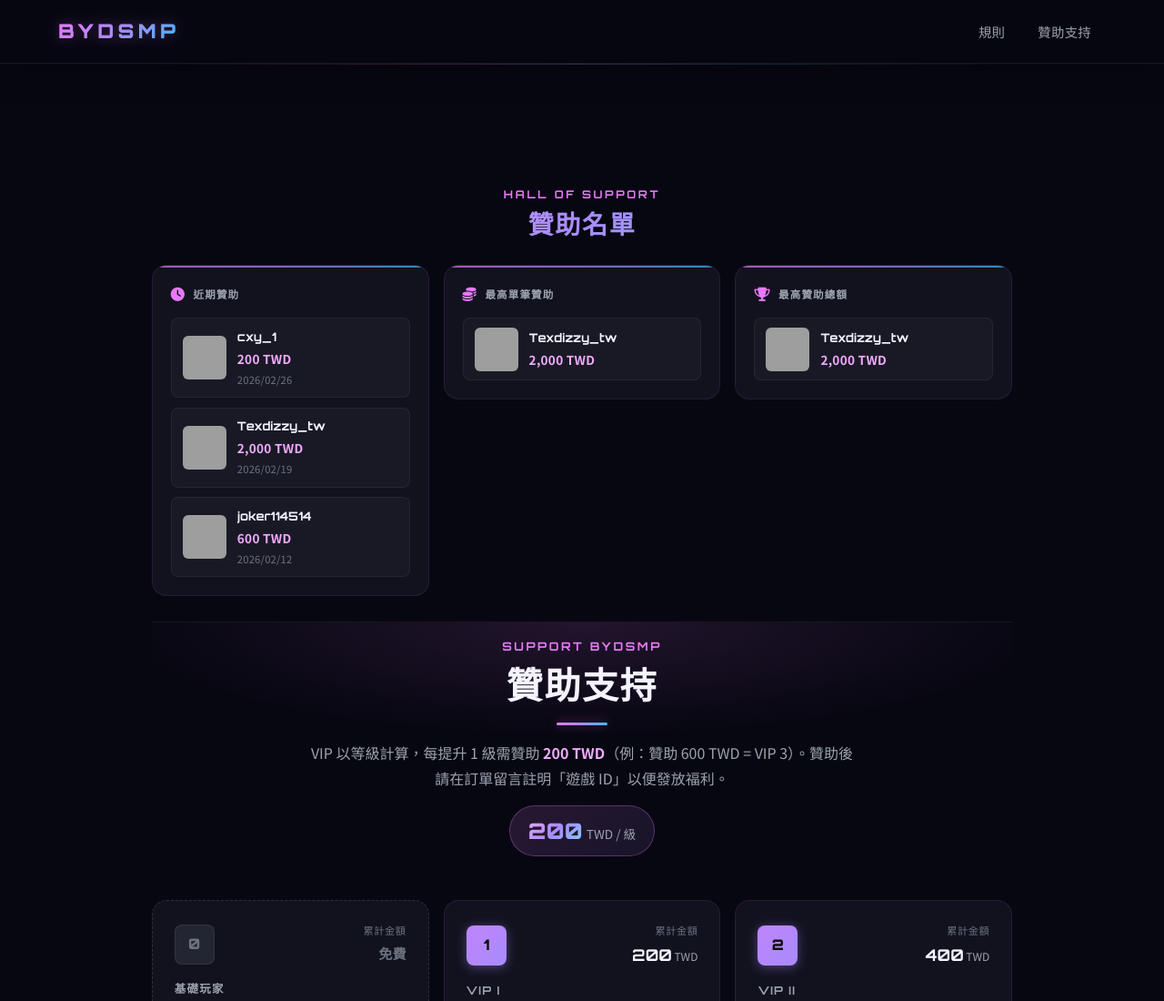
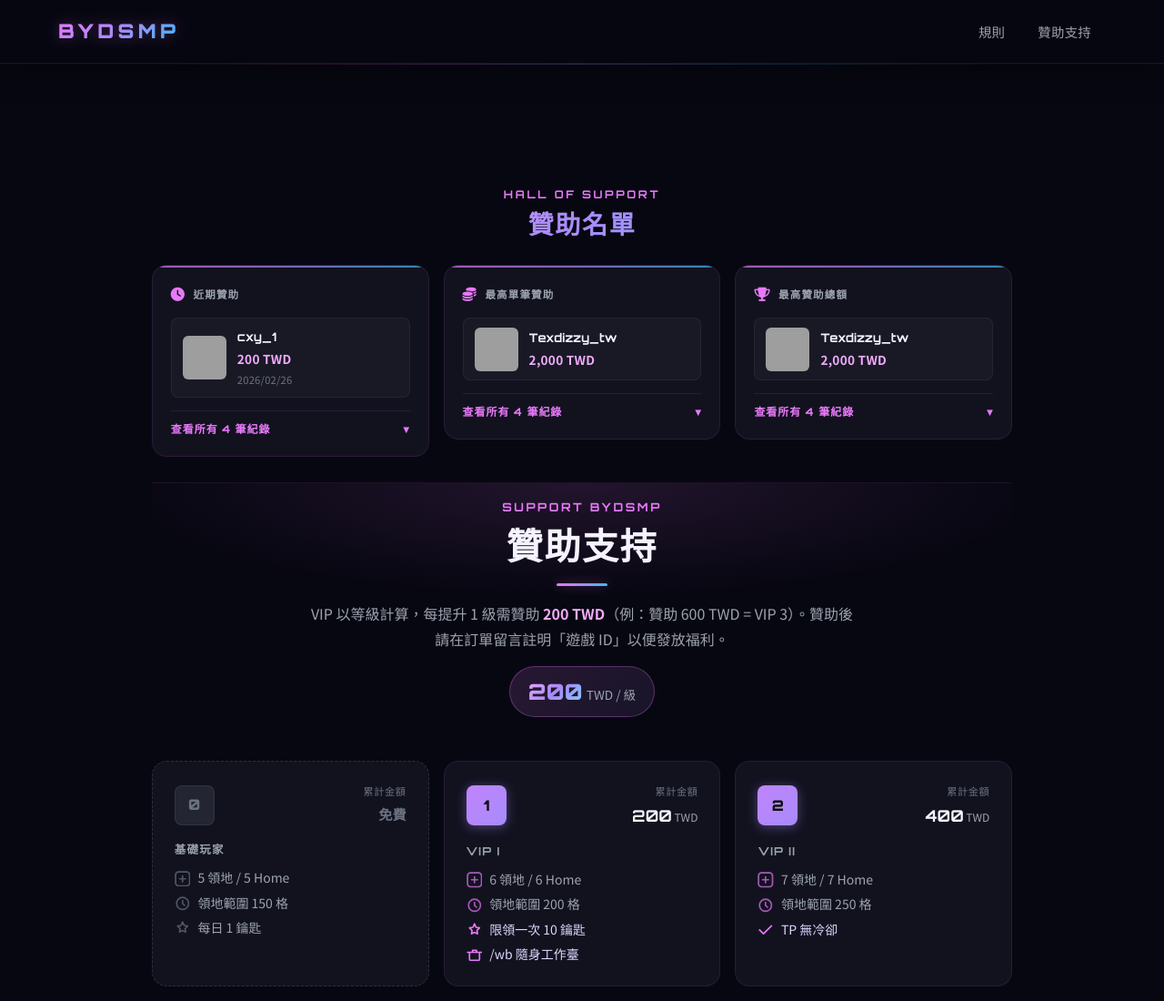
Before and after one commit to fyanji321-commits/bydsmp.com, a website: page sponsor.html in a window 1280 px wide. Shown: the top 1100 px of the page at 91% size. Drawn offline with Linux system fonts and the light colour scheme; grey boxes are pictures that could not be loaded.

Commit message:
新增贊助名單下拉選單功能以提升用戶體驗
- 在 CSS 中新增 .lb-dropdown 樣式以支持下拉選單的顯示與互動效果
- 更新 sponsorLeaderboard.js，重構卡片生成邏輯，新增下拉選單顯示所有贊助紀錄
- 調整統計計算邏輯以支持顯示所有贊助者的資料，並更新相關顯示邏輯

```diff
--- a/assets/css/components/sponsor.css
+++ b/assets/css/components/sponsor.css
@@ -724,6 +724,65 @@
     letter-spacing: 0.02em;
 }
 
+/* ─── 下拉選單 ─────────────────────────────────────── */
+.lb-dropdown {
+    margin-top: 0.85rem;
+    border-top: 1px solid var(--border-color);
+    padding-top: 0.65rem;
+}
+
+.lb-dropdown summary {
+    list-style: none;
+    cursor: pointer;
+    display: flex;
+    align-items: center;
+    gap: 0.4rem;
+    font-size: 0.75rem;
+    font-family: var(--font-heading);
+    font-weight: 700;
+    letter-spacing: 0.08em;
+    text-transform: uppercase;
+    color: var(--primary-color);
+    user-select: none;
+    transition: opacity var(--transition-fast);
+    outline: none;
+}
+
+.lb-dropdown summary::-webkit-details-marker {
+    display: none;
+}
+
+.lb-dropdown summary::after {
+    content: '▾';
+    display: inline-block;
+    transition: transform 0.25s ease;
+    margin-left: auto;
+}
+
+.lb-dropdown[open] summary::after {
+    transform: rotate(-180deg);
+}
+
+.lb-dropdown summary:hover {
+    opacity: 0.75;
+}
+
+.lb-dropdown summary:focus-visible {
+    outline: 2px solid var(--primary-color);
+    outline-offset: 2px;
+    border-radius: 2px;
+}
+
+.lb-dropdown .leaderboard-card__list {
+    margin-top: 0.75rem;
+    animation: lb-dropdown-in 0.22s ease both;
+}
+
+@keyframes lb-dropdown-in {
+    from { opacity: 0; transform: translateY(-6px); }
+    to   { opacity: 1; transform: translateY(0); }
+}
+
 /* ─── RWD ──────────────────────────────────────────── */
 @media (max-width: 1024px) {
     .leaderboard-grid {
--- a/assets/js/modules/sponsorLeaderboard.js
+++ b/assets/js/modules/sponsorLeaderboard.js
@@ -1,8 +1,8 @@
 // Sponsor Leaderboard Module
 // Fetches docs/sponsors.json and renders three stat cards:
-//   1. 近期贊助   – latest 3 entries by date (desc)
-//   2. 最高單筆   – single entry with highest amount
-//   3. 最高贊助總額 – player whose cumulative total is highest
+//   1. 近期贊助   – latest entry by date, dropdown lists all by date desc
+//   2. 最高單筆   – single entry with highest amount, dropdown lists all by amount desc
+//   3. 最高贊助總額 – player whose cumulative total is highest, dropdown lists all totals desc
 (function () {
     'use strict';
 
@@ -19,13 +19,10 @@
     }
 
     function formatDate(dateStr) {
-        // "2026-02-26" → "2026/02/26"
         return dateStr ? dateStr.replace(/-/g, '/') : '';
     }
 
     // Build a single player card element
-    // { sponsor, displayAmount, showDate }
-    // showDate: boolean — render the date tag (used for 近期贊助)
     function buildPlayerCard(cardOpts) {
         var sponsor = cardOpts.sponsor;
         var displayAmount = cardOpts.displayAmount;
@@ -71,9 +68,10 @@
     }
 
     // Build a leaderboard card element
+    // opts: { id, icon, heading, topPlayer, allPlayers, showDate, totalCount }
+    // topPlayer: { sponsor, displayAmount } — shown as main card
+    // allPlayers: array of { sponsor, displayAmount } — shown in dropdown
     function buildCard(opts) {
-        // opts: { id, icon, heading, players }
-        // players: array of { sponsor, displayAmount }
         var card = document.createElement('div');
         card.className = 'leaderboard-card';
         card.id = opts.id;
@@ -93,45 +91,75 @@
         header.appendChild(heading);
         card.appendChild(header);
 
-        var list = document.createElement('div');
-        list.className = 'leaderboard-card__list';
+        // Main display: single top player
+        var mainList = document.createElement('div');
+        mainList.className = 'leaderboard-card__list';
+        mainList.appendChild(buildPlayerCard({
+            sponsor: opts.topPlayer.sponsor,
+            displayAmount: opts.topPlayer.displayAmount,
+            showDate: opts.showDate
+        }));
+        card.appendChild(mainList);
 
-        var cardShowDate = opts.showDate || false;
-        opts.players.forEach(function (item) {
-            list.appendChild(buildPlayerCard({ sponsor: item.sponsor, displayAmount: item.displayAmount, showDate: cardShowDate }));
+        // Dropdown: all records
+        if (opts.allPlayers && opts.allPlayers.length > 0) {
+            var details = document.createElement('details');
+            details.className = 'lb-dropdown';
+
+            var summary = document.createElement('summary');
+            summary.textContent = '查看所有 ' + opts.totalCount + ' 筆紀錄';
+            details.appendChild(summary);
+
+            var dropList = document.createElement('div');
+            dropList.className = 'leaderboard-card__list';
+            opts.allPlayers.forEach(function (item) {
+                dropList.appendChild(buildPlayerCard({
+                    sponsor: item.sponsor,
+                    displayAmount: item.displayAmount,
+                    showDate: opts.showDate
+                }));
             });
+            details.appendChild(dropList);
+            card.appendChild(details);
+        }
 
-        card.appendChild(list);
         return card;
     }
 
     // ── stats computation ─────────────────────────────────────
 
     function computeStats(sponsors) {
-        // 1. 近期贊助：依 date 降序，取前 3
-        var recent = sponsors
+        // 1. 近期贊助：依 date 降序
+        var recentAll = sponsors
             .slice()
             .sort(function (a, b) {
                 return b.date.localeCompare(a.date);
-            })
-            .slice(0, 3);
-
-        // 2. 最高單筆
-        var topSingle = sponsors.reduce(function (best, s) {
-            return s.amount > best.amount ? s : best;
             });
 
-        // 3. 最高贊助總額（同 id 累計）
+        // 2. 最高單筆：依 amount 降序
+        var topSingleAll = sponsors
+            .slice()
+            .sort(function (a, b) {
+                return b.amount - a.amount;
+            });
+
+        // 3. 最高贊助總額（同 id 累計），依總額降序
         var totals = {};
         sponsors.forEach(function (s) {
-            totals[s.id] = (totals[s.id] || { sponsor: s, total: 0 });
+            if (!totals[s.id]) {
+                totals[s.id] = { sponsor: s, total: 0 };
+            }
             totals[s.id].total += s.amount;
         });
-        var topTotal = Object.values(totals).reduce(function (best, item) {
-            return item.total > best.total ? item : best;
+        var topTotalAll = Object.values(totals).sort(function (a, b) {
+            return b.total - a.total;
         });
 
-        return { recent: recent, topSingle: topSingle, topTotal: topTotal };
+        return {
+            recentAll: recentAll,
+            topSingleAll: topSingleAll,
+            topTotalAll: topTotalAll
+        };
     }
 
     // ── render ────────────────────────────────────────────────
@@ -148,9 +176,11 @@
             icon: 'fas fa-clock',
             heading: '近期贊助',
             showDate: true,
-            players: stats.recent.map(function (s) {
+            topPlayer: { sponsor: stats.recentAll[0], displayAmount: stats.recentAll[0].amount },
+            allPlayers: stats.recentAll.map(function (s) {
                 return { sponsor: s, displayAmount: s.amount };
-            })
+            }),
+            totalCount: stats.recentAll.length
         }));
 
         // Card 2: 最高單筆
@@ -158,7 +188,12 @@
             id: 'lb-top-single',
             icon: 'fas fa-coins',
             heading: '最高單筆贊助',
-            players: [{ sponsor: stats.topSingle, displayAmount: stats.topSingle.amount }]
+            showDate: false,
+            topPlayer: { sponsor: stats.topSingleAll[0], displayAmount: stats.topSingleAll[0].amount },
+            allPlayers: stats.topSingleAll.map(function (s) {
+                return { sponsor: s, displayAmount: s.amount };
+            }),
+            totalCount: stats.topSingleAll.length
         }));
 
         // Card 3: 最高贊助總額
@@ -166,7 +201,12 @@
             id: 'lb-top-total',
             icon: 'fas fa-trophy',
             heading: '最高贊助總額',
-            players: [{ sponsor: stats.topTotal.sponsor, displayAmount: stats.topTotal.total }]
+            showDate: false,
+            topPlayer: { sponsor: stats.topTotalAll[0].sponsor, displayAmount: stats.topTotalAll[0].total },
+            allPlayers: stats.topTotalAll.map(function (item) {
+                return { sponsor: item.sponsor, displayAmount: item.total };
+            }),
+            totalCount: stats.topTotalAll.length
         }));
     }
 
```
Lines whose indentation alone changed are shown as unchanged.
